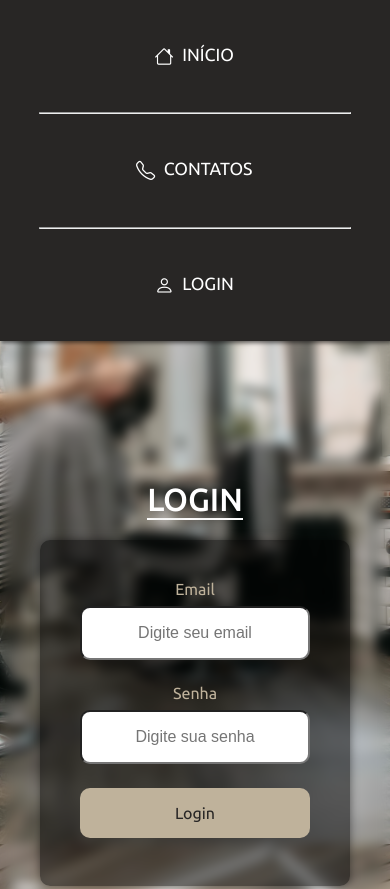
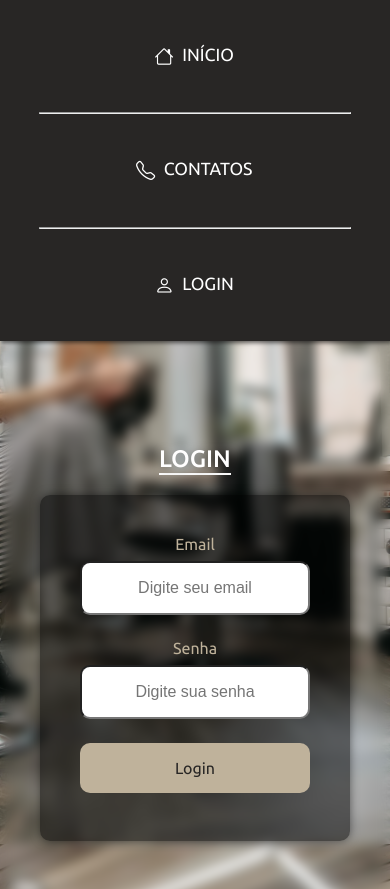
Before and after one commit to Brrn91/agendamento-barbearia, a plain HTML site: page login.html in a window 390 px wide. Shown: the top 889 px of the page. Drawn offline with nearby package versions, Linux system fonts and the light colour scheme.

Commit message:
feat: add responsive styling and layout for index and login pages with new assets

```diff
--- a/styles/index.css
+++ b/styles/index.css
@@ -93,6 +93,19 @@ main {
   min-height: calc(100dvh - 8rem); /* Ajustado para o tamanho do footer */
   width: 100%;
   padding: 1.25rem; /* Evita que o texto encoste nas bordas em telas pequenas */
+}
+
+section {
+  display: flex;
+  flex-direction: column;
+  justify-content: center;
+  align-items: center;
+}
+
+section > img {
+  width: 100%;
+  max-width: 12.5rem;
+  margin-bottom: 1rem;
 }
 
 section > h1 {
--- a/styles/login.css
+++ b/styles/login.css
@@ -81,3 +81,20 @@ div.login-container > form > a.login-btn:hover {
     background-color: var(--escuro);
     color: var(--claro);
 }
+
+@media screen and (max-width: 768px) {
+
+
+
+    section.login > h1 {
+        font-size: clamp(1.5rem, 2vw, 2rem);
+    }
+
+    section.login {
+        padding: 1.25rem;
+    }
+
+    main {
+        min-height: calc(100dvh - 15rem);
+    }
+}
```
Also changed, not shown: index.html (+1 -0 lines), assets/img/logo.png.
